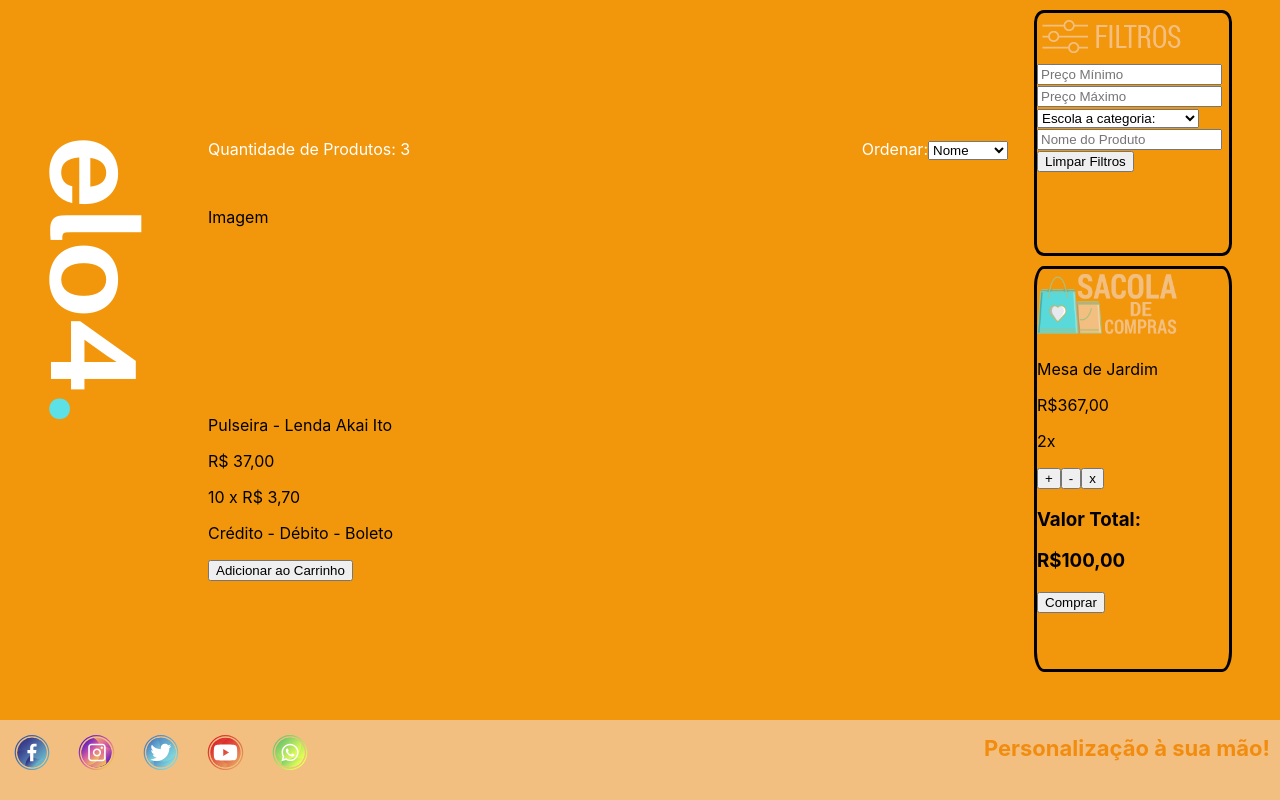
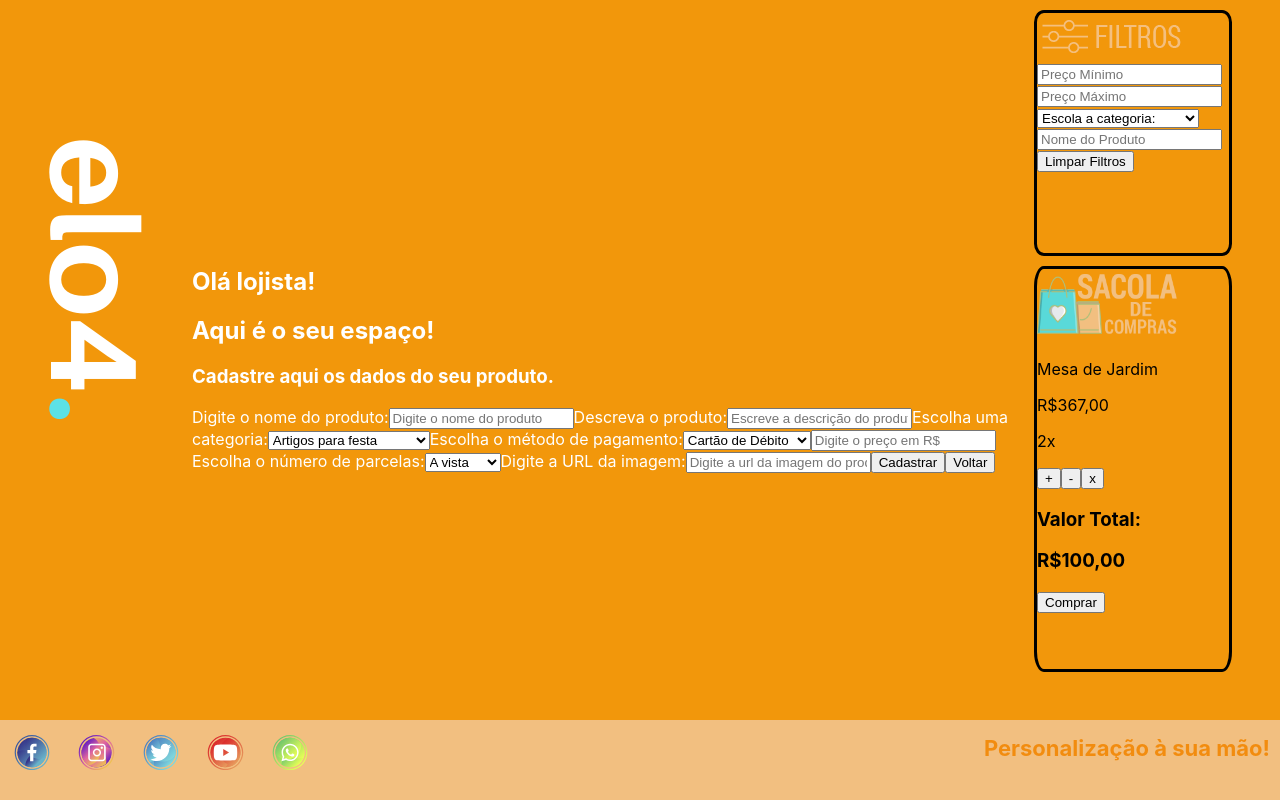
Before and after one commit to future4code/dumont-marketplace10, a React (Create React App) app: page / in a window 1280 px wide. Built offline with nearby package versions, Linux system fonts and the light colour scheme.

Commit message:
Criei os inputs controlados.

```diff
--- a/src/App.js
+++ b/src/App.js
@@ -89,7 +89,7 @@ class App extends React.Component {
                     <img src={LogoVertical} />
                 </Logo>
                 <ContainerCentral>
-					<Produtos/>
+					<TelaCadastro/>
                 </ContainerCentral>
             <FiltrosSacola>
                 <Filtros/>
--- a/src/components/TelaCadastro.js
+++ b/src/components/TelaCadastro.js
@@ -3,6 +3,30 @@ import styled from "styled-components"
 import axios from "axios"
 
 class TelaCadastro extends React.Component {
+
+	state = {
+		nome: "",
+		descricao: "",
+		preco: "",
+		imagem: "",
+	}
+
+	onChangeNome= (event) => {
+		this.setState({ nome: event.target.value });
+	  };
+
+	  onChangeDescricao = (event) => {
+		this.setState({ descricao: event.target.value });
+	  };
+
+	  onChangePreco = (event) => {
+		  this.setState({preco: event.target.value})
+	  }
+
+	  onChangeImagem = (event) => {
+		  this.setState({imagem: event.target.value})
+	  }
+
 	render() {
 
 		return(
@@ -10,10 +34,19 @@ class TelaCadastro extends React.Component {
 			<h2>Olá lojista!</h2>
 			<h2>Aqui é o seu espaço!</h2>
 			<h3>Cadastre aqui os dados do seu produto.</h3>
-			<input placeholder="Digite o nome do produto"></input>
-			<input placeholder="Escreve a descrição do produto"></input>
+
+			<label>Digite o nome do produto:</label>
+			<input
+			 placeholder="Digite o nome do produto"
+			 onChange={this.onChangeNome}></input>
+
+			 <label>Descreva o produto:</label>
+			<input
+			placeholder="Escreve a descrição do produto"
+			onChange={this.onChangeDescricao}></input>
+
+			<label>Escolha uma categoria:</label>
 			<select>
-				<option value="">Escola a categoria:</option>
 				<option value="festas">Artigos para festa</option>
 				<option value="decoracao">Objetos de Decoração</option>
 				<option value="bijuteria">Bijuteria</option>
@@ -21,16 +54,20 @@ class TelaCadastro extends React.Component {
 				<option value="enxovais">Enxovais</option>
 				<option value="ecofriendly">Acessórios Eco-friendly</option>
 			</select>
+
+			<label>Escolha o método de pagamento:</label>
 			<select>
-				<option value="">Escola o métdo de pagamento:</option>
 				<option value="debito">Cartão de Débito</option>
 				<option value="credito">Cartão de Crédito</option>
 				<option value="boleto">Boleto Bancário</option>
 			</select>
-			<input placeholder="Digite o preço em R$"></input>
+			<input
+			placeholder="Digite o preço em R$"
+			onChange={this.onChangePreco}></input>
+
+			<label>Escolha o número de parcelas:</label>
 			<select>
-				<option value="">Escolha o número máximo de parcelas:</option>
-				<option value="1">Á vista</option>
+				<option value="1">A vista</option>
 				<option value="2">2 vezes</option>
 				<option value="3">3 vezes</option>
 				<option value="4">4 vezes</option>
@@ -43,7 +80,11 @@ class TelaCadastro extends React.Component {
 				<option value="11">11 vezes</option>
 				<option value="12">12 vezes</option>
 			</select>
-			<input placeholder="Digite a url da imagem do produto"></input>
+
+			<label>Digite a URL da imagem:</label>
+			<input
+			placeholder="Digite a url da imagem do produto"
+			onChange={this.onChangeImagem}></input>
 			<button>Cadastrar</button><button>Voltar</button>
 		</div>
 		)
```
